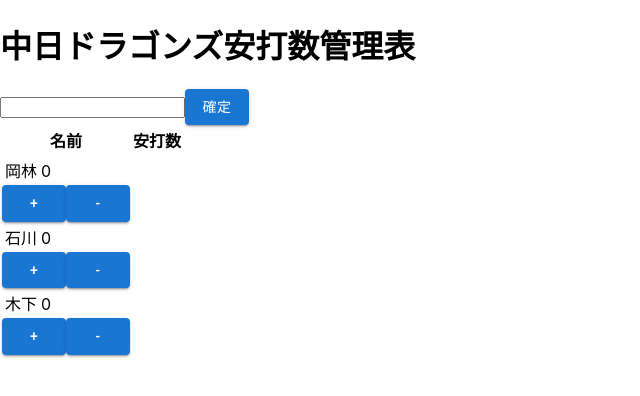
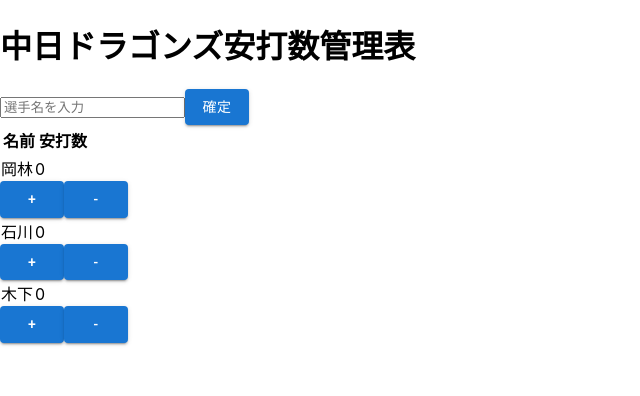
Before and after one commit to Nine-777/react-ts-chunichi, a React (Create React App) app: page / in a window 1280 px wide. Shown: the top 396 px of the page, without its empty margins (0-640 px from the left). Built offline with nearby package versions, Linux system fonts and the light colour scheme.

Commit message:
プレイヤーを配列で管理
新しいプレイヤーの登録機能

```diff
--- a/src/App.tsx
+++ b/src/App.tsx
@@ -1,31 +1,55 @@
-import React, { useState } from "react";
-import logo from './logo.svg';
-import Button from '@mui/material/Button';
-import Counter from './components/Counter';
-import './App.css';
-import { countReset } from "console";
+import { useState } from "react";
+import Button from "@mui/material/Button";
+import Counter from "./components/Counter";
+import "./App.css";
 
 const App = () => {
-  const [count, setCount] = useState(0);
+  const [inputValue, setInputValue] = useState("");
+
+  const [players, setPlayers] = useState([
+    { name: "岡林", count: 0 },
+    { name: "石川", count: 0 },
+    { name: "木下", count: 0 },
+  ]);
+
+  const handleSubmit = (value: string) => {
+    if (players.some((player) => player.name === value)) {
+      // TODO: 登録済みの選手の場合、選手のカウントを1増やす
+      alert("一致するのがあったよ");
+    } else {
+      setPlayers([...players, { name: value, count: 0 }]);
+    }
+  };
 
   return (
     <div>
       <h1>中日ドラゴンズ安打数管理表</h1>
-      <input type="text"/>
-      <Button variant="contained" color="primary">確定</Button>
+      <input
+        type="text"
+        value={inputValue}
+        placeholder="選手名を入力"
+        onChange={(e) => {
+          setInputValue(e.target.value);
+        }}
+      />
+      <Button
+        variant="contained"
+        color="primary"
+        onClick={() => handleSubmit(inputValue)}
+      >
+        確定
+      </Button>
       <table>
         <tr>
           <th>名前</th>
           <th>安打数</th>
         </tr>
-        <tr>
-          <Counter userName="岡林"/>
-          <Counter userName="石川"/>
-          <Counter userName="木下"/>
-        </tr>
       </table>
+      {players.map((player, idx) => (
+        <Counter key={idx} userName={player.name} />
+      ))}
     </div>
   );
-}
+};
 
 export default App;
```
